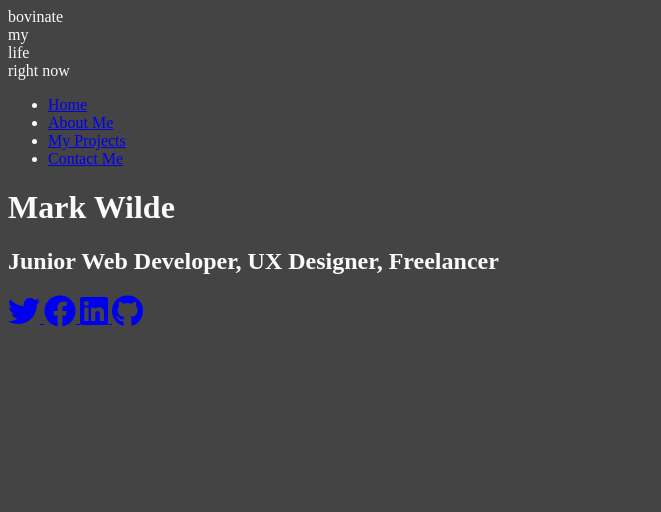
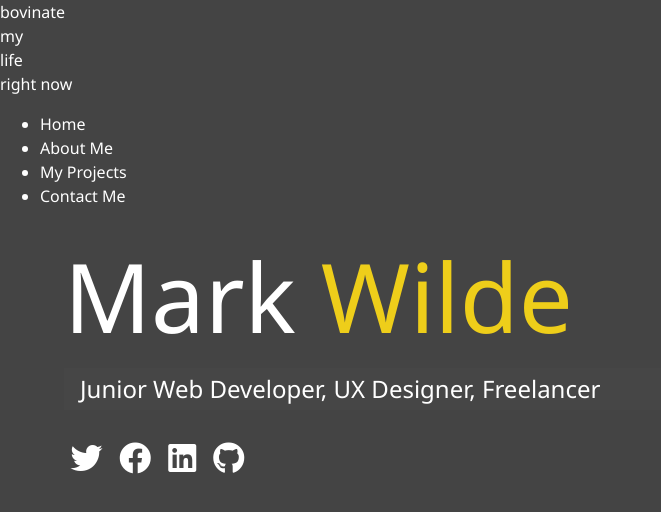
Before and after one commit to markwilde33/MarkWilde-Portfolio, a website: page dist/index.html in a window 1280 px wide. Shown: the whole page, without its empty margins (0-661 px from the left). Drawn offline with Linux system fonts and the light colour scheme.

Commit message:
Added the styles for the homepage, body, headings, links, header and main sections and elements.

```diff
--- a/scss/main.scss
+++ b/scss/main.scss
@@ -1,6 +1,76 @@
-$primary-color: #444;
+@import "config";
+
+* {
+  box-sizing: border-box;
+}
 
 body {
+  @include background;
   background: $primary-color;
-  color: #fafafa;
+  color: #fff;
+  height: 100%;
+  margin: 0;
+  font-family: "Segoe UI", Tahoma, Geneva, Verdana, sans-serif;
+  line-height: 1.5;
 }
+
+// Headings
+h1,
+h2,
+h3 {
+  margin: 0;
+  font-weight: 400;
+
+  &.lg-heading {
+    font-size: 6rem;
+  }
+
+  &.sm-heading {
+    // font-size: 1.5rem;
+    margin-bottom: 2rem;
+    padding: 0.2rem 1rem;
+    background: rgba(lighten($primary-color, 2), 0.5);
+  }
+}
+// Links
+a {
+  color: #fff;
+  text-decoration: none;
+}
+
+// Header
+header {
+  position: fixed;
+  z-index: 2;
+  width: 100%;
+}
+
+.text-secondary {
+  color: $secondary-color;
+}
+
+// Main
+main {
+  padding: 4rem;
+  height: 100%;
+
+  .icons {
+    margin-top: 1rem;
+
+    a {
+      padding: 0.4rem;
+
+      &:hover {
+        color: $secondary-color;
+        @include easeOut();
+      }
+    }
+  }
+
+  &#home {
+    overflow: hidden;
+    h1 {
+      margin-top: 20vh;
+    }
+  }
+}
```
Also changed, not shown: dist/css/main.css.
